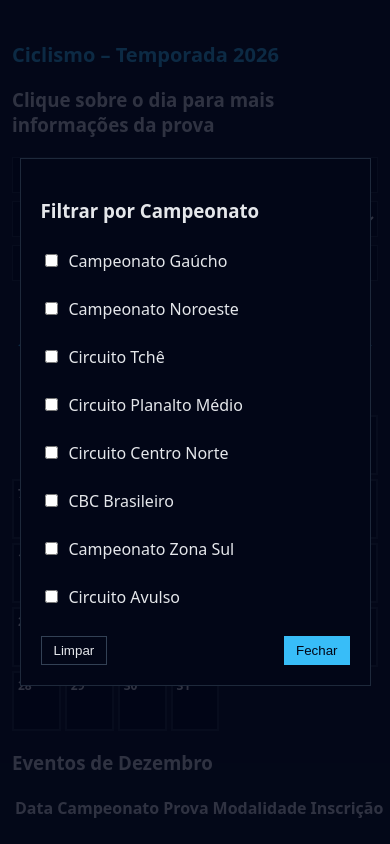
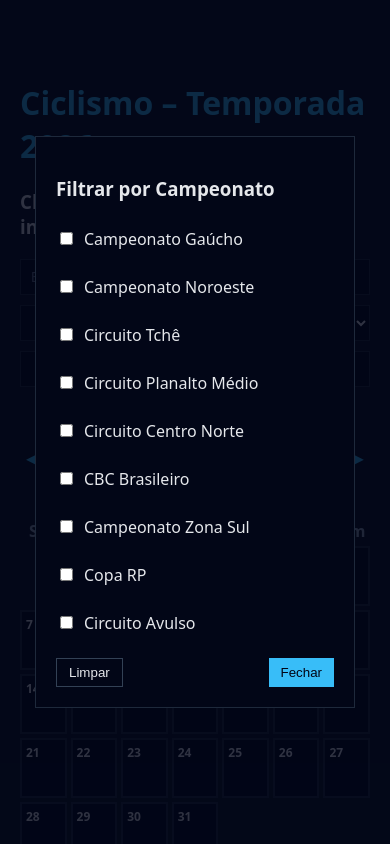
Before and after one commit to xinaids/calendariociclismo2026, a React (Vite) app: page / in a window 390 px wide. Both pictures are taken after a click on the button "Filtrar campeonatos ☰". Shown: the top 844 px of the page. Built offline with nearby package versions, Linux system fonts and the light colour scheme; the HTML template or start-up script is replaced by a standard one.

Commit message:
novas provas, organizacao

```diff
--- a/src/components/Calendar.tsx
+++ b/src/components/Calendar.tsx
@@ -14,24 +14,16 @@ function parseLocalDate(dateStr: string): Date {
 
 function getClasseCampeonato(c: Campeonato): string {
   switch (c) {
-    case "Campeonato Gaúcho":
-      return "gaucho";
-    case "Campeonato Noroeste":
-      return "noroeste";
-    case "Circuito Tchê":
-      return "tche";
-    case "Circuito Planalto Médio":
-      return "planalto";
-    case "CBC Brasileiro":
-      return "cbc";
-    case "Circuito Avulso":
-      return "avulso";
-    case "Circuito Centro Norte":
-       return "centronorte";
-    case "Campeonato Zona Sul":
-      return "zonasul";
-    default:
-      return "";
+    case "Campeonato Gaúcho": return "gaucho";
+    case "Campeonato Noroeste": return "noroeste";
+    case "Circuito Tchê": return "tche";
+    case "Circuito Planalto Médio": return "planalto";
+    case "CBC Brasileiro": return "cbc";
+    case "Circuito Avulso": return "avulso";
+    case "Circuito Centro Norte": return "centronorte";
+    case "Campeonato Zona Sul": return "zonasul";
+    case "Copa RP": return "coparp";
+    default: return "";
   }
 }
 
@@ -48,6 +40,7 @@ const CAMPEONATOS: Campeonato[] = [
   "Circuito Centro Norte",
   "CBC Brasileiro",
   "Campeonato Zona Sul",
+  "Copa RP",
   "Circuito Avulso",
 ];
 
@@ -60,7 +53,6 @@ export function Calendar() {
   const [menuAberto, setMenuAberto] = useState(false);
 
   const ano = 2026;
-
   const primeiroDia = (new Date(ano, mesAtual, 1).getDay() + 6) % 7;
   const diasNoMes = new Date(ano, mesAtual + 1, 0).getDate();
 
@@ -69,20 +61,16 @@ export function Calendar() {
     return (
       data.getMonth() === mesAtual &&
       (modalidade === "todas" || p.modalidade === modalidade) &&
-      (campeonatosSelecionados.length === 0 ||
-        campeonatosSelecionados.includes(p.campeonato)) &&
+      (campeonatosSelecionados.length === 0 || campeonatosSelecionados.includes(p.campeonato)) &&
       p.nome.toLowerCase().includes(busca.toLowerCase())
     );
   });
 
   const getProvasDoDia = (dia: number) =>
-    provasFiltradas.filter(
-      (p) => parseLocalDate(p.data).getDate() === dia
-    );
+    provasFiltradas.filter((p) => parseLocalDate(p.data).getDate() === dia);
 
   return (
     <>
-      {/* FILTROS SUPERIORES */}
       <div className="filters">
         <input
           type="text"
@@ -90,29 +78,22 @@ export function Calendar() {
           value={busca}
           onChange={(e) => setBusca(e.target.value)}
         />
-
-        <select
-          value={modalidade}
-          onChange={(e) => setModalidade(e.target.value as any)}
-        >
+        <select value={modalidade} onChange={(e) => setModalidade(e.target.value as any)}>
           <option value="todas">Todas modalidades</option>
           <option value="estrada">Estrada</option>
           <option value="mtb">MTB</option>
         </select>
-
         <button className="filter-button" onClick={() => setMenuAberto(true)}>
           Filtrar campeonatos ☰
         </button>
       </div>
 
-      {/* CABEÇALHO DO MÊS */}
       <header className="calendar-header">
         <button onClick={() => setMesAtual(m => Math.max(0, m - 1))}>◀</button>
         <h2>{meses[mesAtual]} 2026</h2>
         <button onClick={() => setMesAtual(m => Math.min(11, m + 1))}>▶</button>
       </header>
 
-      {/* GRID DO CALENDÁRIO */}
       <div className="calendar-grid">
         {["Seg", "Ter", "Qua", "Qui", "Sex", "Sáb", "Dom"].map((d) => (
           <div key={d} className="day-name">{d}</div>
@@ -122,6 +103,7 @@ export function Calendar() {
           const dia = i + 1;
           const provas = getProvasDoDia(dia);
 
+          // Importante: extrai as classes únicas para aplicar os gradientes CSS
           const classesCampeonatos = [
             ...new Set(provas.map(p => getClasseCampeonato(p.campeonato)))
           ].join(" ");
@@ -130,7 +112,6 @@ export function Calendar() {
             <div
               key={dia}
               className={`day ${provas.length ? "has-event" : ""} ${classesCampeonatos}`}
-              data-count={provas.length}
               style={dia === 1 ? { gridColumnStart: primeiroDia + 1 } : {}}
               onClick={() => provas.length && setSelecionadas(provas)}
             >
@@ -142,47 +123,29 @@ export function Calendar() {
         })}
       </div>
 
-      {/* TABELA DE EVENTOS DO MÊS */}
       <div className="month-events">
         <h3>Eventos de {meses[mesAtual]}</h3>
-
-        <table className="month-table">
+        <table className="month-table" style={{ width: "100%", borderCollapse: "collapse" }}>
           <thead>
-            <tr>
-              <th>Data</th>
-              <th>Campeonato</th>
-              <th>Prova</th>
-              <th>Modalidade</th>
-              <th>Inscrição</th>
+            <tr style={{ textAlign: "left", borderBottom: "1px solid #1e293b" }}>
+              <th style={{ padding: "8px" }}>Data</th>
+              <th style={{ padding: "8px" }}>Campeonato</th>
+              <th style={{ padding: "8px" }}>Prova</th>
+              <th style={{ padding: "8px" }}>Inscrição</th>
             </tr>
           </thead>
           <tbody>
             {provasFiltradas
-              .sort((a, b) =>
-                parseLocalDate(a.data).getTime() -
-                parseLocalDate(b.data).getTime()
-              )
+              .sort((a, b) => parseLocalDate(a.data).getTime() - parseLocalDate(b.data).getTime())
               .map((p) => (
-                <tr key={`${p.data}-${p.nome}`}>
-                  <td>{parseLocalDate(p.data).toLocaleDateString("pt-BR")}</td>
-                  <td className={getClasseCampeonato(p.campeonato)}>
+                <tr key={`${p.data}-${p.nome}`} style={{ borderBottom: "1px solid #1e293b" }}>
+                  <td style={{ padding: "8px" }}>{parseLocalDate(p.data).toLocaleDateString("pt-BR")}</td>
+                  <td className={getClasseCampeonato(p.campeonato)} style={{ padding: "8px" }}>
                     {p.campeonato}
                   </td>
-                  <td>{p.nome}</td>
-                  <td>{p.modalidade.toUpperCase()}</td>
-                  <td>
-                    {p.link ? (
-                      <a
-                        href={p.link}
-                        target="_blank"
-                        rel="noopener noreferrer"
-                        title="Inscrição"
-                      >
-                        🔗
-                      </a>
-                    ) : (
-                      "-"
-                    )}
+                  <td style={{ padding: "8px" }}>{p.nome}</td>
+                  <td style={{ padding: "8px" }}>
+                    {p.link ? <a href={p.link} target="_blank" rel="noopener noreferrer">🔗</a> : "-"}
                   </td>
                 </tr>
               ))}
@@ -190,12 +153,8 @@ export function Calendar() {
         </table>
       </div>
 
-      {/* MODAL DE DETALHES DO DIA */}
-      {selecionadas && (
-        <Modal provas={selecionadas} onClose={() => setSelecionadas(null)} />
-      )}
+      {selecionadas && <Modal provas={selecionadas} onClose={() => setSelecionadas(null)} />}
 
-      {/* MODAL DE SELEÇÃO DE CAMPEONATOS */}
       {menuAberto && (
         <div className="filter-modal-backdrop" onClick={() => setMenuAberto(false)}>
           <div className="filter-modal" onClick={(e) => e.stopPropagation()}>
@@ -210,31 +169,17 @@ export function Calendar() {
                       if (e.target.checked) {
                         setCampeonatosSelecionados([...campeonatosSelecionados, camp]);
                       } else {
-                        setCampeonatosSelecionados(
-                          campeonatosSelecionados.filter((c) => c !== camp)
-                        );
+                        setCampeonatosSelecionados(campeonatosSelecionados.filter((c) => c !== camp));
                       }
                     }}
                   />
-                  <span className={getClasseCampeonato(camp)} style={{ fontWeight: 500 }}>
-                    {camp}
-                  </span>
+                  <span className={getClasseCampeonato(camp)}>{camp}</span>
                 </label>
               ))}
             </div>
-            <div className="filter-actions" style={{ display: "flex", justifyContent: "space-between", marginTop: "20px" }}>
-              <button
-                className="secondary"
-                onClick={() => setCampeonatosSelecionados([])}
-              >
-                Limpar
-              </button>
-              <button
-                className="primary"
-                onClick={() => setMenuAberto(false)}
-              >
-                Fechar
-              </button>
+            <div className="filter-actions">
+              <button className="secondary" onClick={() => setCampeonatosSelecionados([])}>Limpar</button>
+              <button className="primary" onClick={() => setMenuAberto(false)}>Fechar</button>
             </div>
           </div>
         </div>
--- a/src/data/provas2026.ts
+++ b/src/data/provas2026.ts
@@ -12,7 +12,8 @@ export type Campeonato =
   | "Circuito Avulso"
   | "Circuito Centro Norte"
   | "CBC Brasileiro"
-  | "Campeonato Zona Sul"; // 👈 ADICIONE ESTA LINHA
+  | "Campeonato Zona Sul"
+  | "Copa RP";
 
 
 
@@ -74,7 +75,7 @@ export const provas2026: Prova[] = [
   // ESTRADA — CAMPEONATO NOROESTE
   // =====================================================
 
-  { nome: "Cruz Alta", data: "2026-03-01", pais: "Brasil", descricao: "Etapa Cruz Alta.", modalidade: "estrada", campeonato: "Campeonato Noroeste" },
+  { nome: "Cruz Alta", data: "2026-03-01", pais: "Brasil", descricao: "Etapa Cruz Alta.", modalidade: "estrada", campeonato: "Campeonato Noroeste", link: "https://forms.gle/3McoVTweYwD7iKpA6" },
   { nome: "Carazinho", data: "2026-03-29", pais: "Brasil", descricao: "Etapa Carazinho.", modalidade: "estrada", campeonato: "Campeonato Noroeste" },
   { nome: "Ijuí", data: "2026-05-03", pais: "Brasil", descricao: "Etapa Ijuí.", modalidade: "estrada", campeonato: "Campeonato Noroeste" },
   { nome: "Panambi", data: "2026-08-23", pais: "Brasil", descricao: "Etapa Panambi.", modalidade: "estrada", campeonato: "Campeonato Noroeste", },
@@ -146,7 +147,7 @@ export const provas2026: Prova[] = [
   { nome: "Entre Ijuís", data: "2026-02-22", pais: "Brasil", descricao: "XCO", modalidade: "mtb", campeonato: "Campeonato Noroeste", link: "https://windfit.app/events/campeonatonoroeste" },
   { nome: "Entre Ijuís", data: "2026-03-22", pais: "Brasil", descricao: "XCM", modalidade: "mtb", campeonato: "Campeonato Noroeste" },
   { nome: "Entre Ijuís", data: "2026-04-26", pais: "Brasil", descricao: "XCO", modalidade: "mtb", campeonato: "Campeonato Noroeste" },
-  { nome: "Local a Definir", data: "2026-05-31", pais: "Brasil", descricao: "XCM", modalidade: "mtb", campeonato: "Campeonato Noroeste" },
+  { nome: "Eugênio de Castro", data: "2026-05-31", pais: "Brasil", descricao: "XCM", modalidade: "mtb", campeonato: "Campeonato Noroeste" },
 
 
 // =====================================================
@@ -172,6 +173,46 @@ export const provas2026: Prova[] = [
 { nome: "Cerrito", data: "2026-07-26", pais: "Brasil", descricao: "Campeonato Zona Sul MTB – Etapa Cerrito.", modalidade: "mtb", campeonato: "Campeonato Zona Sul" },
 { nome: "Boqueirão / São Lourenço do Sul", data: "2026-09-06", pais: "Brasil", descricao: "Campeonato Zona Sul MTB – Grande Final.", modalidade: "mtb", campeonato: "Campeonato Zona Sul" },
 
+
+// copa rp
+
+// =====================================================
+// MTB — COPA RP 2026
+// =====================================================
+
+{
+  nome: "Gravataí",
+  data: "2026-02-22",
+  pais: "Brasil",
+  descricao: "Copa RP MTB - Etapa 1",
+  modalidade: "mtb",
+  campeonato: "Copa RP",
+  link: "https://share.google/izgJc7ejhNFjKsG52"
+},
+{
+  nome: "Viamão",
+  data: "2026-04-12",
+  pais: "Brasil",
+  descricao: "Copa RP MTB - Etapa 2 (Etapa Rainha - Pontuação Dobrada)",
+  modalidade: "mtb",
+  campeonato: "Copa RP"
+},
+{
+  nome: "Osório",
+  data: "2026-08-16",
+  pais: "Brasil",
+  descricao: "Copa RP MTB - Etapa 3",
+  modalidade: "mtb",
+  campeonato: "Copa RP"
+},
+{
+  nome: "Picada Café",
+  data: "2026-11-08",
+  pais: "Brasil",
+  descricao: "Copa RP MTB - Etapa 4 (Grande Final)",
+  modalidade: "mtb",
+  campeonato: "Copa RP"
+},
   // =====================================================
   // AVULSAS (fora de circuito)
   // =====================================================
--- a/src/index.css
+++ b/src/index.css
@@ -170,84 +170,76 @@ h2 {
 }
 
 /* ================================
-   CORES POR CAMPEONATO (BORDA)
+   CORES POR CAMPEONATO (BORDA E TEXTO)
 ================================ */
 
-.day.gaucho {
-  border-color: #ef4444;
-}
-.day.gaucho small {
-  color: #ef4444;
+.day.gaucho { border-color: #ef4444; }
+.day.gaucho small { color: #ef4444; }
+
+.day.noroeste { border-color: #3b82f6; }
+.day.noroeste small { color: #3b82f6; }
+
+.day.tche { border-color: #8b5cf6; }
+.day.tche small { color: #8b5cf6; }
+
+.day.planalto { border-color: #f97316; }
+.day.planalto small { color: #f97316; }
+
+.day.cbc { border-color: #22c55e; }
+.day.cbc small { color: #22c55e; font-weight: 600; }
+
+.day.avulso { border-color: #f472b6; }
+.day.avulso small { color: #f472b6; }
+
+.day.centronorte { border-color: #9ca3af; }
+.day.centronorte small { color: #9ca3af; }
+
+.day.zonasul { border-color: #fde047; }
+.day.zonasul small { color: #fde047; }
+
+/* Copa RP - MARROM CLARO */
+.day.coparp { border-color: #d97706; }
+.day.coparp small { color: #d97706; }
+
+/* ================================
+   GRADIENTES (CONFLITOS DE DATAS)
+================================ */
+
+/* 22/02: Copa RP + Gaúcho + Noroeste */
+.day.coparp.gaucho.noroeste {
+  border-image: linear-gradient(90deg, #d97706, #ef4444, #3b82f6) 1;
 }
 
-.day.noroeste {
-  border-color: #3b82f6;
-}
-.day.noroeste small {
-  color: #3b82f6;
+/* 12/04: Copa RP + Zona Sul */
+.day.coparp.zonasul {
+  border-image: linear-gradient(90deg, #d97706, #fde047) 1;
 }
 
-.day.tche {
-  border-color: #8b5cf6;
-}
-.day.tche small {
-  color: #8b5cf6;
+/* 16/08 e 08/11: Copa RP + Centro Norte */
+.day.coparp.centronorte {
+  border-image: linear-gradient(90deg, #d97706, #9ca3af) 1;
 }
 
-.day.planalto {
-  border-color: #f97316;
-}
-.day.planalto small {
-  color: #f97316;
-}
-
-.day.cbc {
-  border-color: #22c55e;
-}
-.day.cbc small {
-  color: #22c55e;
-  font-weight: 600;
-}
-
-.day.avulso {
-  border-color: #eab308;
-}
-.day.avulso small {
-  color: #eab308;
-}
+/* Outros conflitos comuns */
+.day.gaucho.noroeste { border-image: linear-gradient(90deg, #ef4444, #3b82f6) 1; }
+.day.gaucho.tche { border-image: linear-gradient(90deg, #ef4444, #8b5cf6) 1; }
+.day.gaucho.planalto { border-image: linear-gradient(90deg, #ef4444, #f97316) 1; }
+.day.centronorte.gaucho { border-image: linear-gradient(90deg, #9ca3af, #ef4444) 1; }
+.day.zonasul.gaucho { border-image: linear-gradient(90deg, #fde047, #ef4444) 1; }
 
 /* ================================
-   MÚLTIPLOS CAMPEONATOS NO MESMO DIA
-   → BORDA COM GRADIENTE
+   TABELA E RODAPÉ
 ================================ */
 
-.day.gaucho.noroeste {
-  border-image: linear-gradient(90deg, #ef4444, #3b82f6) 1;
-}
-
-.day.gaucho.tche {
-  border-image: linear-gradient(90deg, #ef4444, #8b5cf6) 1;
-}
-
-.day.gaucho.planalto {
-  border-image: linear-gradient(90deg, #ef4444, #f97316) 1;
-}
-
-.day.noroeste.tche {
-  border-image: linear-gradient(90deg, #3b82f6, #8b5cf6) 1;
-}
-
-.day.cbc.gaucho {
-  border-image: linear-gradient(90deg, #22c55e, #ef4444) 1;
-}
-
-.day.cbc.planalto {
-  border-image: linear-gradient(90deg, #22c55e, #f97316) 1;
-}
-
-/* ================================
-   RODAPÉ
-================================ */
+td.gaucho { color: #ef4444; font-weight: 500; }
+td.noroeste { color: #3b82f6; font-weight: 500; }
+td.tche { color: #8b5cf6; font-weight: 500; }
+td.planalto { color: #f97316; font-weight: 500; }
+td.cbc { color: #22c55e; font-weight: 500; }
+td.centronorte { color: #9ca3af; font-weight: 500; }
+td.avulso { color: #f472b6; font-weight: 500; }
+td.zonasul { color: #fde047; font-weight: 500; }
+td.coparp { color: #d97706; font-weight: 500; }
 
 .footer {
   margin-top: 40px;
@@ -258,6 +250,15 @@ h2 {
   border-top: 1px solid #1e293b;
 }
 
+.footer img {
+  margin-top: 5px;
+  filter: grayscale(1);
+  transition: all 0.2s;
+}
+
+.footer img:hover {
+  filter: none;
+}
 
 .modal a {
   color: #38bdf8;
@@ -265,175 +266,13 @@ h2 {
   font-weight: 500;
 }
 
-.modal a:hover {
-  color: #7dd3fc;
-}
-
-
-/* Circuito Centro Norte */
-.day.centronorte {
-  border-color: #9ca3af; /* cinza */
-}
-
-.day.centronorte small {
-  color: #9ca3af;
-}
-
-
-.day.centronorte.gaucho {
-  border-image: linear-gradient(90deg, #9ca3af, #ef4444) 1;
-}
-
-.day.centronorte.noroeste {
-  border-image: linear-gradient(90deg, #9ca3af, #3b82f6) 1;
-}
-
-.day.centronorte.planalto {
-  border-image: linear-gradient(90deg, #9ca3af, #f97316) 1;
-}
-
 /* ================================
-   RESPONSIVO – MOBILE
+   RESPONSIVO
 ================================ */
 @media (max-width: 640px) {
-
-  main {
-    margin: 16px auto;
-    padding: 12px;
-  }
-
-  h1 {
-    font-size: 20px;
-  }
-
-  h2 {
-    font-size: 18px;
-  }
-
-  /* Filtros em coluna */
-  .filters {
-    flex-direction: column;
-    gap: 8px;
-  }
-
-  .filters input,
-  .filters select,
-  .filter-button {
-    width: 100%;
-  }
-
-  /* Calendário mais compacto */
-  .calendar-grid {
-    gap: 4px;
-  }
-
-  .day {
-    min-height: 60px;
-    padding: 4px;
-  }
-
-  .day span {
-    font-size: 12px;
-  }
-
-  .day small {
-    font-size: 10px;
-    line-height: 1.2;
-  }
-
-  .day-name {
-    font-size: 11px;
-  }
-
-  /* Cabeçalho do mês */
-  .calendar-header h2 {
-    font-size: 16px;
-  }
-
-  .calendar-header button {
-    font-size: 18px;
-  }
-
-  /* Modal ocupa quase a tela toda */
-  .modal,
-  .filter-modal {
-    width: 90%;
-    max-width: none;
-  }
-
-  /* Rodapé */
-  .footer {
-    font-size: 11px;
-    margin-top: 24px;
-  }
+  .filters { flex-direction: column; }
+  .calendar-grid { gap: 4px; }
+  .day { min-height: 60px; padding: 4px; }
+  .day span { font-size: 12px; }
+  .day small { font-size: 10px; line-height: 1.2; }
 }
-
-/* Campeonato Zona Sul */
-.day.zonasul {
-  border-color: #fde047; /* Amarelo */
-}
-
-.day.zonasul small {
-  color: #fde047;
-}
-
-/* Tabela - cor para a célula do campeonato */
-td.zonasul {
-  color: #fde047;
-  font-weight: 500;
-}
-
-/* Caso coincida com outros campeonatos (Exemplo: Zona Sul + Gaúcho) */
-.day.zonasul.gaucho {
-  border-image: linear-gradient(90deg, #fde047, #ef4444) 1;
-}
-
-.day.zonasul.noroeste {
-  border-image: linear-gradient(90deg, #fde047, #3b82f6) 1;
-}
-
-/* Zona Sul + Outros */
-.day.zonasul.tche {
-  border-image: linear-gradient(90deg, #fde047, #8b5cf6) 1;
-}
-
-.day.zonasul.planalto {
-  border-image: linear-gradient(90deg, #fde047, #f97316) 1;
-}
-
-.day.zonasul.centronorte {
-  border-image: linear-gradient(90deg, #fde047, #9ca3af) 1;
-}
-
-.day.zonasul.cbc {
-  border-image: linear-gradient(90deg, #fde047, #22c55e) 1;
-}
-
-.day.zonasul.avulso {
-  border-image: linear-gradient(90deg, #fde047, #f472b6) 1;
-}
-
-/* Cores dos Textos na Tabela de Eventos */
-td.gaucho { color: #ef4444; font-weight: 500; }
-td.noroeste { color: #3b82f6; font-weight: 500; }
-td.tche { color: #8b5cf6; font-weight: 500; }
-td.planalto { color: #f97316; font-weight: 500; }
-td.cbc { color: #22c55e; font-weight: 500; }
-td.centronorte { color: #9ca3af; font-weight: 500; }
-td.avulso { color: #f472b6; font-weight: 500; } /* Rosa */
-td.zonasul { color: #fde047; font-weight: 500; } /* Amarelo */
-
-.footer a:hover {
-  color: #7dd3fc;
-  transform: scale(1.1);
-  transition: all 0.2s;
-}
-
-.footer img {
-  margin-top: 5px;
-  filter: grayscale(1); /* Deixa o contador em tons de cinza para ser discreto */
-}
-
-.footer img:hover {
-  filter: none; /* Mostra as cores ao passar o mouse */
-}
```
